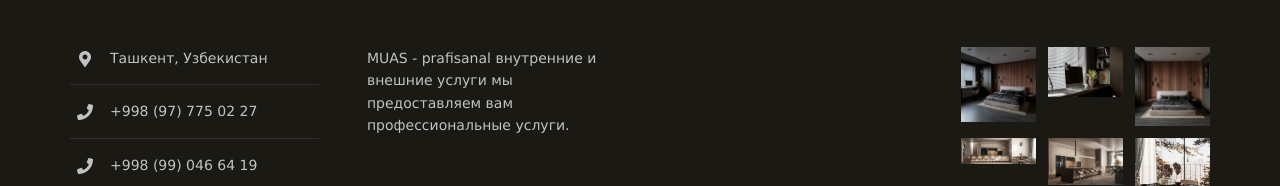
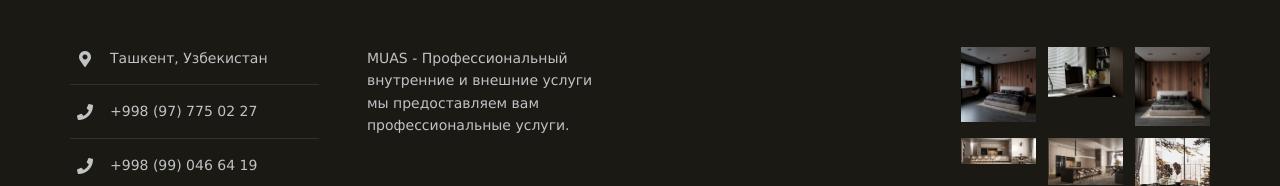
Before and after one commit to bbosmedia/muas, a plain HTML site: page index.html in a window 1280 px wide. Shown: the part 3794-3980 px from the top of the page. Drawn offline with Linux system fonts and the light colour scheme.

Commit message:
Third Change

```diff
--- a/index.html
+++ b/index.html
@@ -116,7 +116,7 @@
       </div>
       <div class="one_quarter">
         <h6 class="heading">О сервисе</h6>
-        <p class="nospace btmspace-15">MUAS - prafisanal внутренние и внешние услуги мы предоставляем вам профессиональные услуги.</p>
+        <p class="nospace btmspace-15">MUAS - Профессиональный внутренние и внешние услуги мы предоставляем вам профессиональные услуги.</p>
       </div>
       <div class="one_quarter">
         <h6 class="heading">Ссылки</h6>
```
